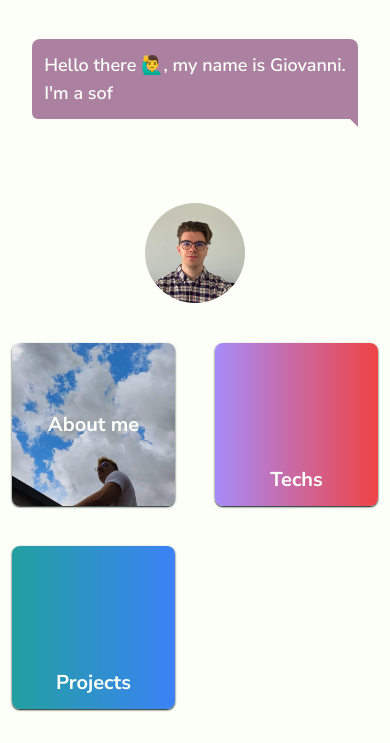
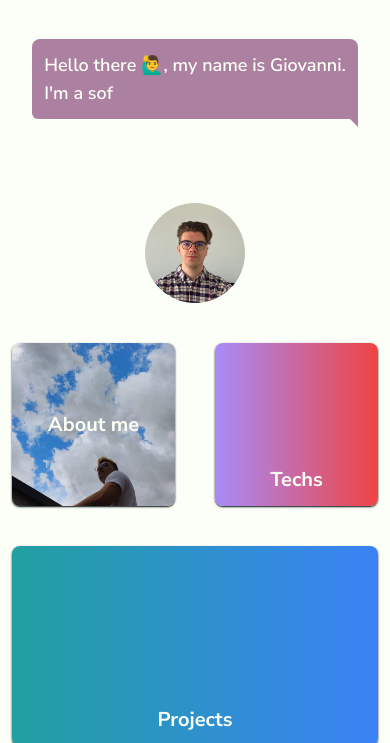
Before and after one commit to giovacalle/portfolio, an Astro site: page / in a window 390 px wide. Shown: the part 73-816 px from the top of the page. Built offline with nearby package versions, Linux system fonts and the light colour scheme; Astro itself is replaced by a stand-in of ours; some icons are missing.

Commit message:
chore: add landscape for last tile in home

```diff
--- a/src/pages/index.astro
+++ b/src/pages/index.astro
@@ -31,7 +31,7 @@ import avatar from '@assets/avatar.jpg?url';
   </Tile>
   <Tile
     round
-    class="bg-gradient-to-r from-green to-blue-500 shadow-sm shadow-black-rich dark:shadow-slate-600 transition-all hover:scale-105">
+    class="max-h-[200px] sm:max-h-full col-span-2 sm:col-span-1 bg-gradient-to-r from-green to-blue-500 shadow-sm shadow-black-rich dark:shadow-slate-600 transition-all hover:scale-105">
     <a
       href="/projects.html"
       class="w-full h-full py-3 flex flex-col items-center justify-between text-white"
```
